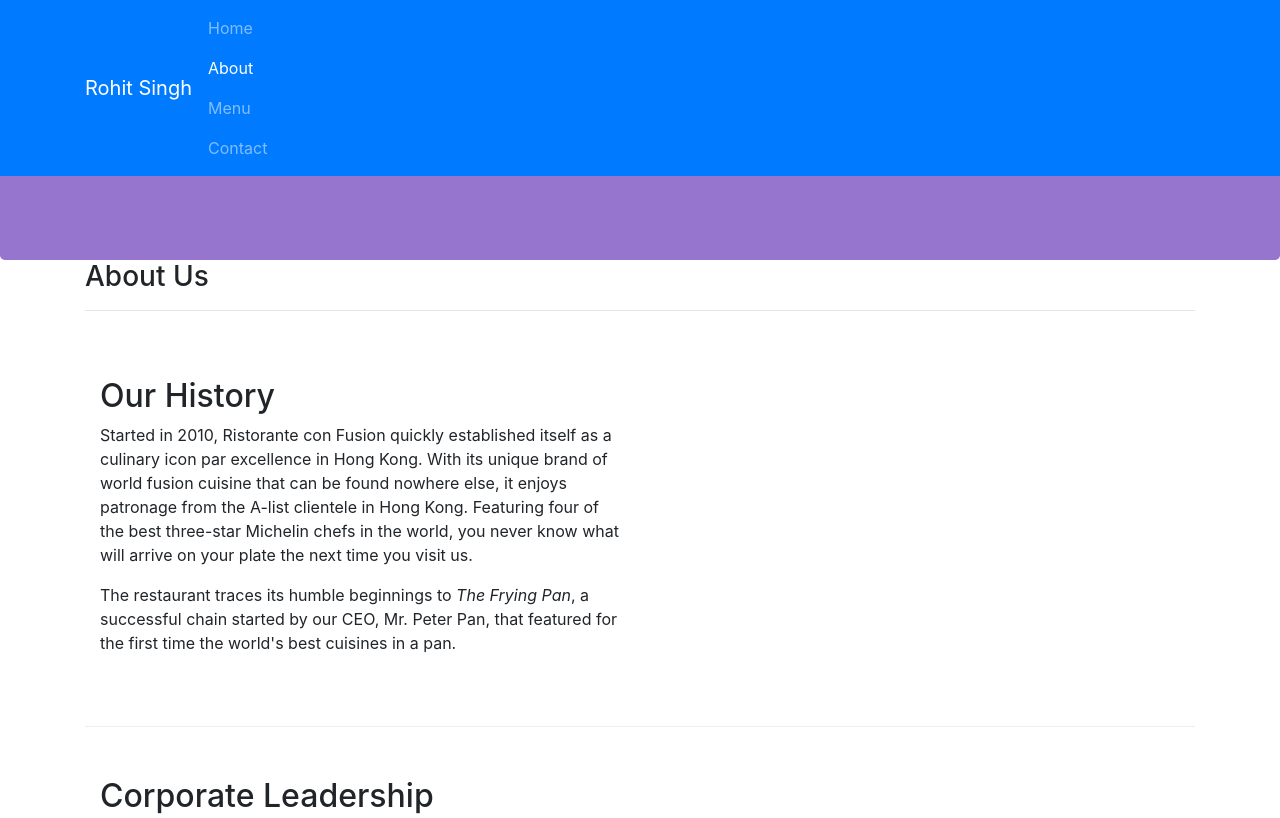
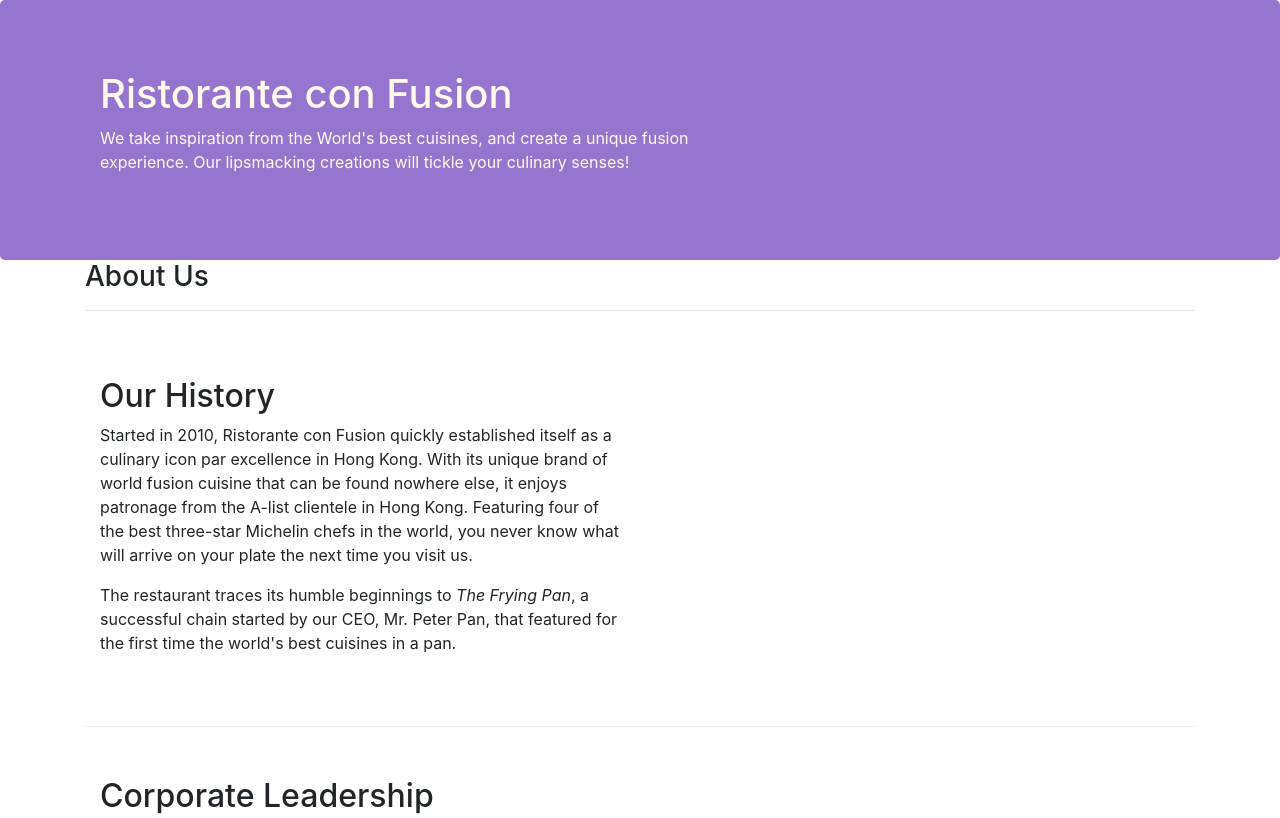
Before and after one commit to rohit10000/conFusion, a website: page aboutus.html in a window 1280 px wide. Shown: the top 818 px of the page. Drawn offline with nearby package versions, Linux system fonts and the light colour scheme.

Commit message:
Assignment-1

```diff
--- a/aboutus.html
+++ b/aboutus.html
@@ -14,17 +14,6 @@
 </head>
 
 <body>
-    <nav class="navbar navbar-dark navbar-epand-sm bg-primary fixed-top">
-      <div class="container">
-        <a class="navbar-brand" href="#">Rohit Singh</a>
-        <ul class="navbar-nav mr-auto">
-          <li class ="nav-item"><a class="nav-link" href="./index.html">Home</a></li>
-          <li class ="nav-item active"><a class="nav-link" href="#">About</a></li>
-          <li class ="nav-item"><a class="nav-link" href="#">Menu</a></li>
-          <li class ="nav-item"><a class="nav-link" href="#">Contact</a></li>
-        </ul>
-      </div>
-    </nav>
     <header class="jumbotron">
         <div class="container">
             <div class="row row-header">
```
